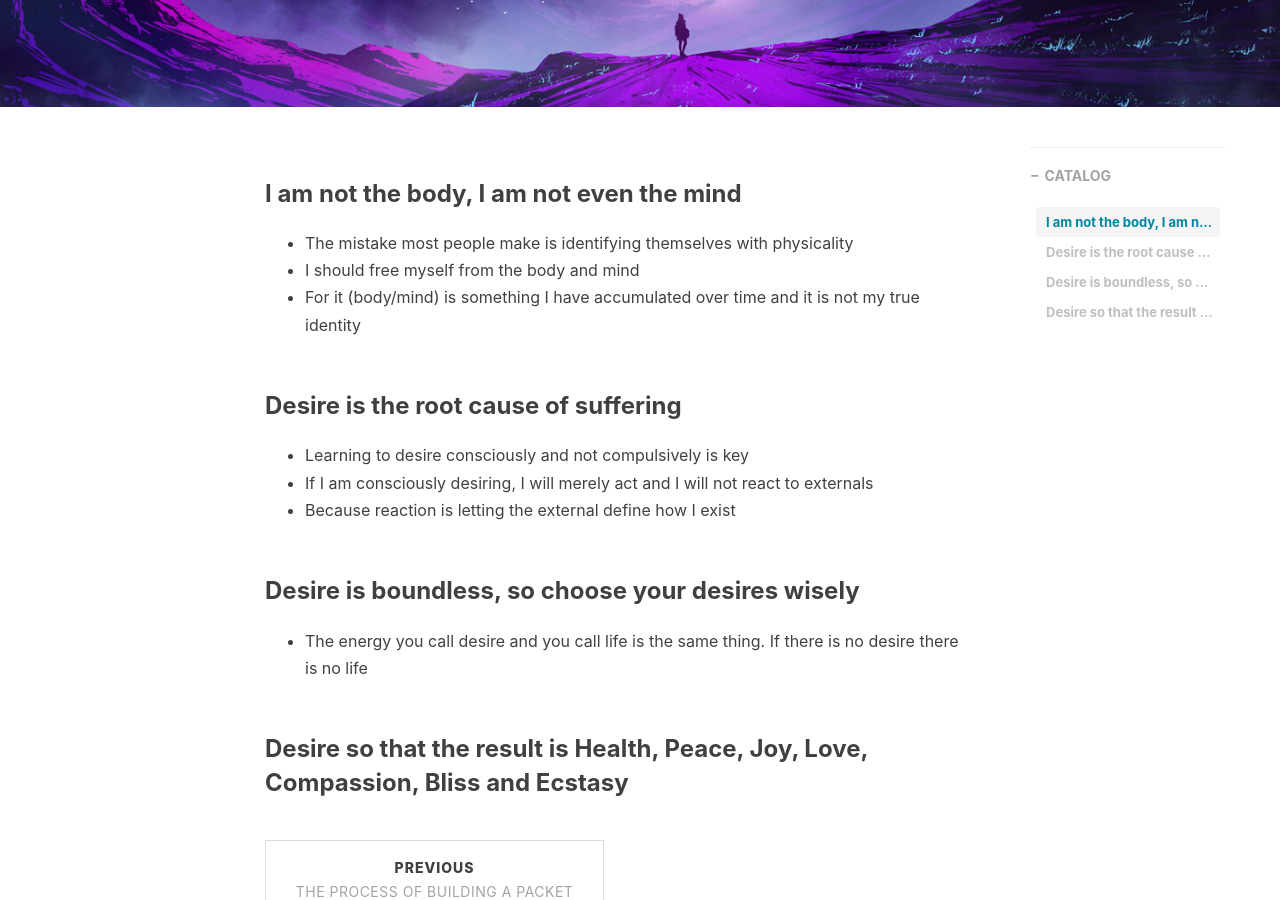
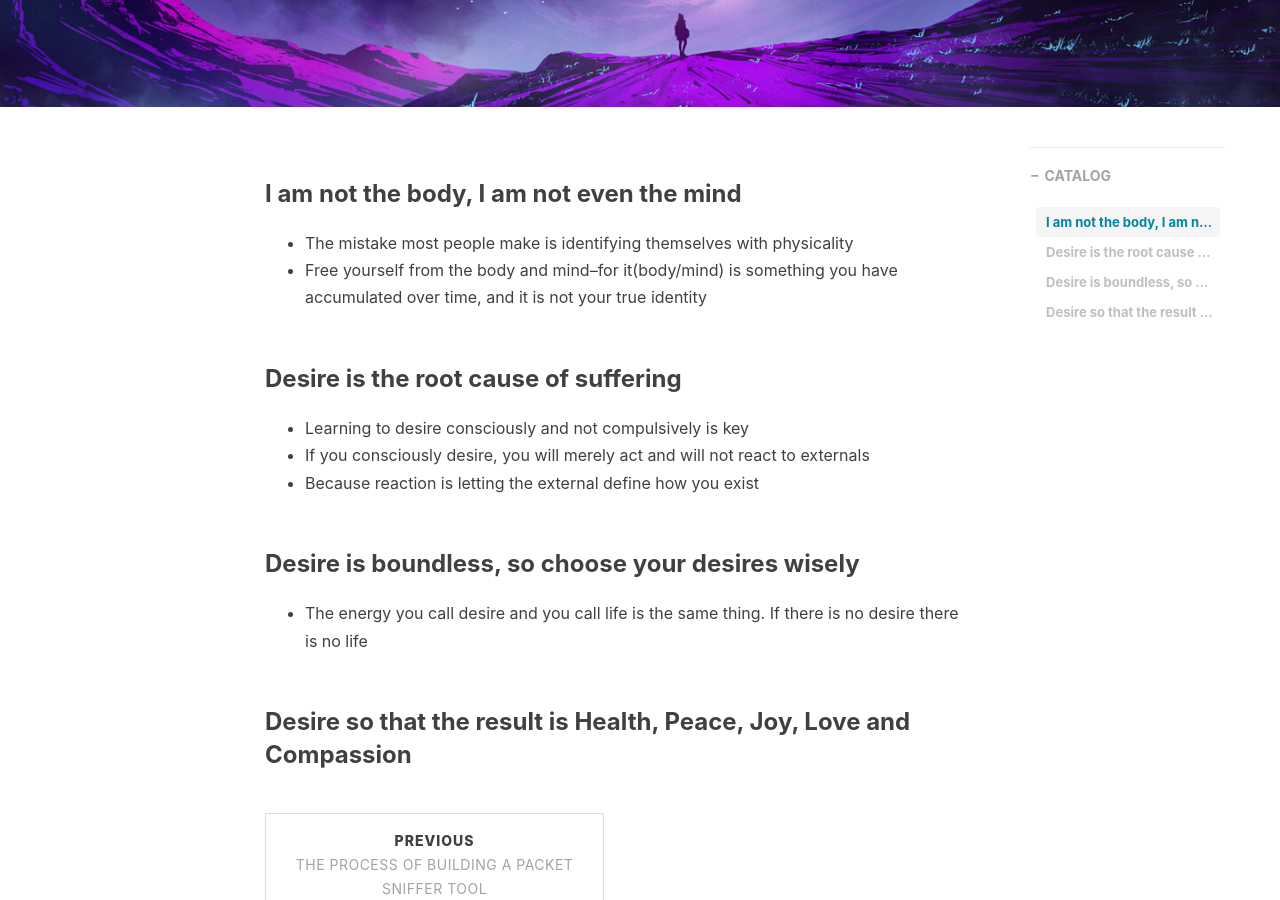
Before and after one commit to aaronjohn2/aaronjohn2.github.io, a Jekyll site: the page built from _posts/inner_engineering/2021-05-22-b.md, in a window 1280 px wide and 900 px high, scrolled down 350 px. Built offline with Jekyll 4.4.1, drawn with Linux system fonts in a browser that asks for light colours; nearby versions of some CDN libraries; comment, search, counter and statistics services are not loaded.

Commit message:
Update 2021-05-22-b.md

```diff
--- a/_posts/inner_engineering/2021-05-22-b.md
+++ b/_posts/inner_engineering/2021-05-22-b.md
@@ -9,17 +9,16 @@ author: "Aaron John"
 ### I am not the body, I am not even the mind
 
 - The mistake most people make is identifying themselves with physicality
-- I should free myself from the body and mind
-- For it (body/mind) is something I have accumulated over time and it is not my true identity
+- Free yourself from the body and mind--for it(body/mind) is something you have accumulated over time, and it is not your true identity
 
 ### Desire is the root cause of suffering
 
 - Learning to desire consciously and not compulsively is key
-- If I am consciously desiring, I will merely act and I will not react to externals
-- Because reaction is letting the external define how I exist
+- If you consciously desire, you will merely act and will not react to externals
+- Because reaction is letting the external define how you exist
 
 ### Desire is boundless, so choose your desires wisely
 
 - The energy you call desire and you call life is the same thing. If there is no desire there is no life
 
-### Desire so that the result is Health, Peace, Joy, Love, Compassion, Bliss and Ecstasy
+### Desire so that the result is Health, Peace, Joy, Love and Compassion
```
